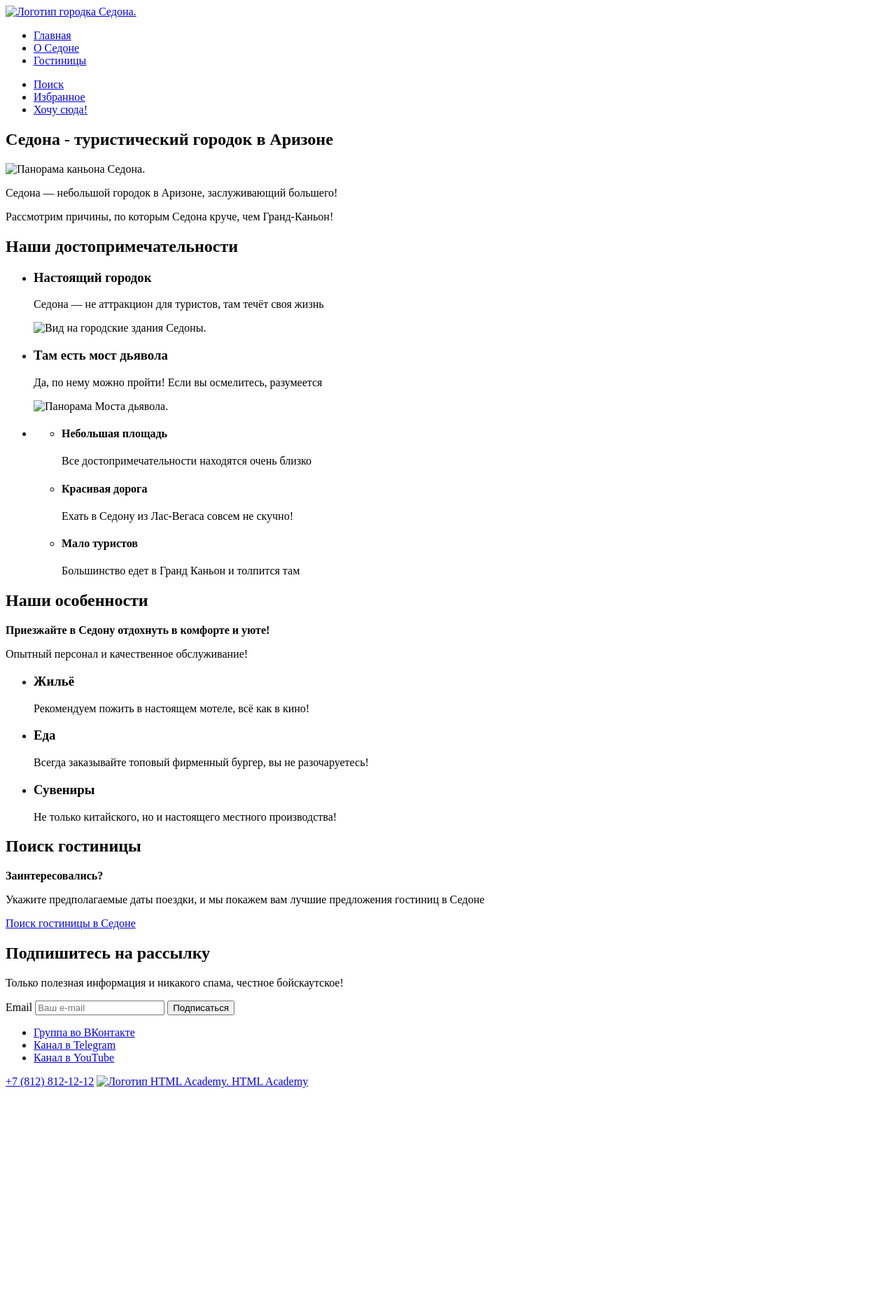
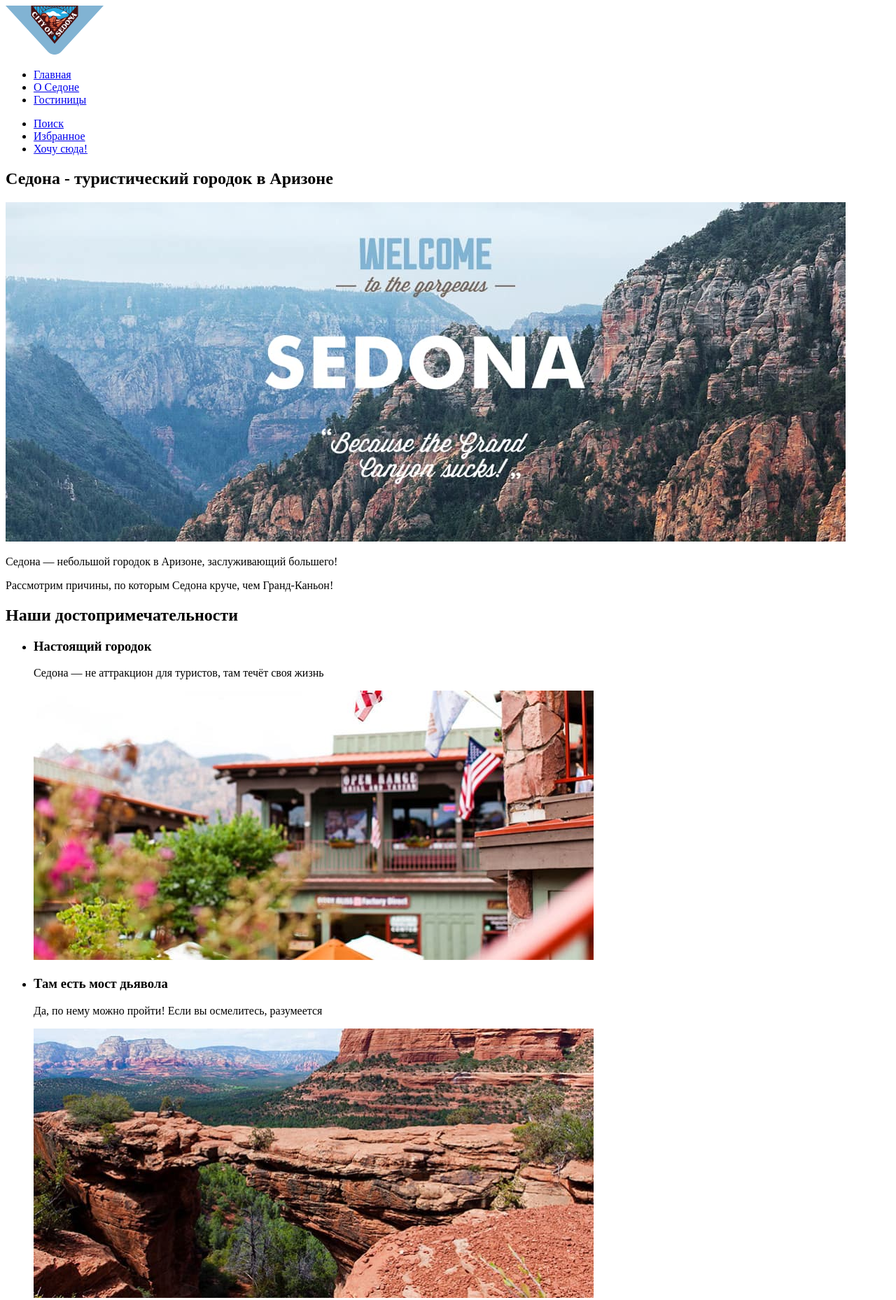
Before and after one commit to htmlacademy-htmlcss/632523-sedona-38, a plain HTML site: page index.html in a window 1280 px wide. Shown: the top 1858 px of the page at 70% size. Before the commit the page ends 1563 px from the top, so only its background shows below. Drawn offline with Linux system fonts and the light colour scheme.

Commit message:
Добавляет контентную графику

```diff
--- a/index.html
+++ b/index.html
@@ -8,7 +8,7 @@
     <header class="page-header">
       <nav class="main-nav">
         <a class="main-nav__logo-link" href="#">
-          <img class="main-nav__logo" src="#" alt="Логотип городка Седона." width="140" height="70">
+          <img class="main-nav__logo" src="images/logo.svg" alt="Логотип городка Седона." width="140" height="70">
         </a>
         <ul class="main-nav__list">
           <li class="main-nav__item">
@@ -41,7 +41,7 @@
     <main>
       <section class="hero">
         <h1>Седона - туристический городок в Аризоне</h1>
-        <img class="hero__img" src="#" alt="Панорама каньона Седона." width="1200" height="485">
+        <img class="hero__img" src="images/hero-image.jpg" alt="Welcome to the gorgeous Sedona. Because the Grand Canyon is sucks!" width="1200" height="485">
         <p class="hero__slogan">Седона — небольшой городок в Аризоне, заслуживающий большего!</p>
         <p class="hero__desc">Рассмотрим причины, по которым Седона круче, чем Гранд-Каньон!</p>
       </section>
@@ -53,14 +53,14 @@
               <h3 class="attractions__title">Настоящий городок</h3>
               <p class="attractions__desc">Седона — не аттракцион для туристов, там течёт своя жизнь</p>
             </div>
-            <img class="attractions__img" src="#" alt="Вид на городские здания Седоны." width="800" height="385">
+            <img class="attractions__img" src="images/sedona-city.jpg" alt="Вид на городские здания Седоны." width="800" height="385">
           </li>
           <li class="attractions__item">
             <div class="attractions__column">
               <h3 class="attractions__title">Там есть мост дьявола</h3>
               <p class="attractions__desc">Да, по нему можно пройти! Если вы осмелитесь, разумеется</p>
             </div>
-            <img class="attractions__img" src="#" alt="Панорама Моста дьявола." width="800" height="385">
+            <img class="attractions__img" src="images/devils-bridge.jpg" alt="Панорама Моста дьявола." width="800" height="385">
           </li>
           <li class="attractions__item">
             <ul class="add-attractions__list">
@@ -139,7 +139,7 @@
       </ul>
       <a class="phone" href="tel:+781281212">+7 (812) 812-12-12</a>
       <a class="copyright" href="https://htmlacademy.ru/">
-        <img class="copyright__img" src="#" alt="Логотип HTML Academy." width="115" height="33">
+        <img class="copyright__img" src="images/htmlacademy-logo.svg" alt="Логотип HTML Academy." width="115" height="33">
         <span class="visually-hidden">HTML Academy</span>
       </a>
     </footer>
```
Also changed, not shown: catalog.html (+14 -6 lines), images/devils-bridge.jpg (added), images/food-icon.png (added), images/heart-icon.svg (added), images/hero-image.jpg (added), images/hotel-1.jpg (added), images/hotel-2.jpg (added), images/hotel-3.jpg (added), images/hotel-4.jpg (added), images/house-icon.png (added), images/htmlacademy-logo.svg (added), images/inner-background.jpg (added), images/logo.svg (added), images/search-icon.svg (added), 3 more files.
